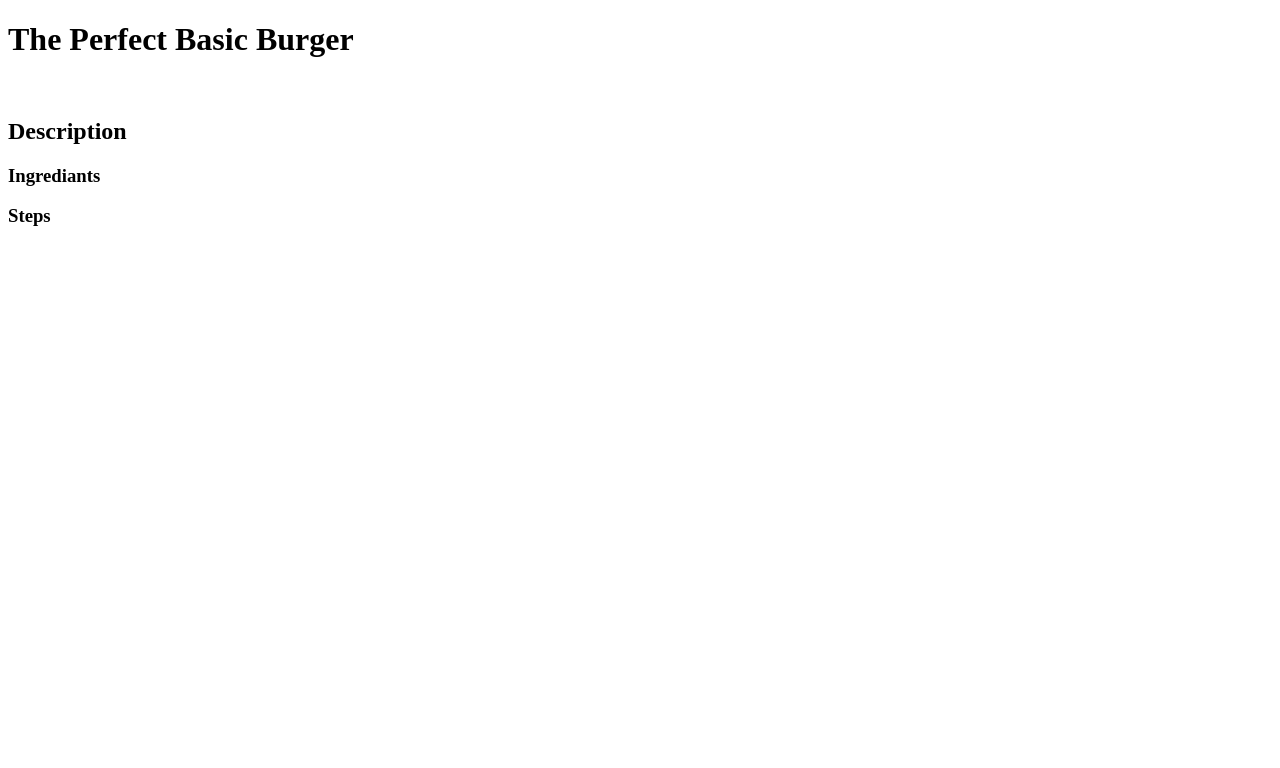
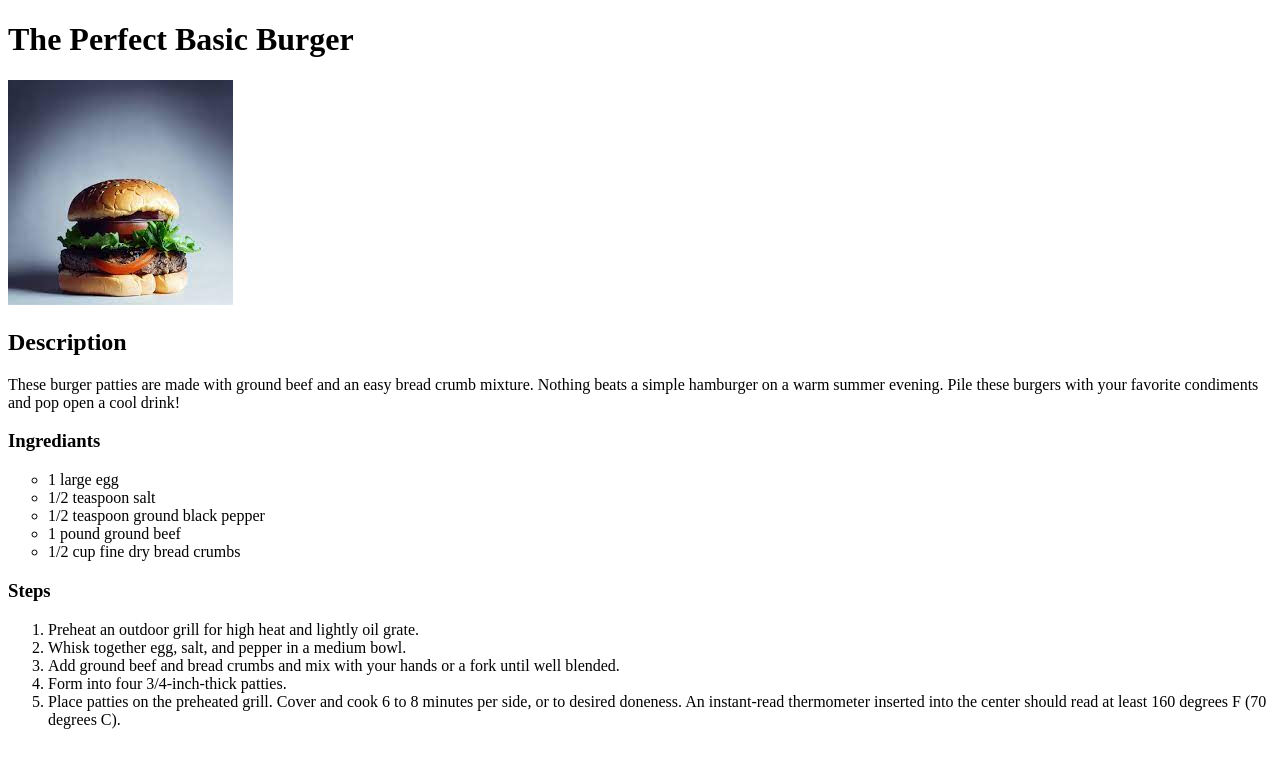
Before and after one commit to bisuketto0/odin-recipes, a plain HTML site: page recipes/the-perfect-basic-burger.html in a window 1280 px wide. Drawn offline with Linux system fonts and the light colour scheme.

Commit message:
Add burger recipe details
Added the image, description, ingrediants and steps for preparation

```diff
--- a/recipes/the-perfect-basic-burger.html
+++ b/recipes/the-perfect-basic-burger.html
@@ -10,16 +10,27 @@
 
 <body>
     <h1>The Perfect Basic Burger</h1>
-    <img src="" alt="">
+    <img src="../img/burger.jpeg" alt="basic burger with a faded gray background">
+
     <h2>Description</h2>
-    <p></p>
+    <p>These burger patties are made with ground beef and an easy bread crumb mixture. Nothing beats a simple hamburger on a warm summer evening. Pile these burgers with your favorite condiments and pop open a cool drink!</p>
+
     <h3>Ingrediants</h3>
     <ul type="circle">
+        <li>1 large egg</li>
+        <li>1/2 teaspoon salt</li>
+        <li>1/2 teaspoon ground black pepper</li>
+        <li>1 pound ground beef</li>
+        <li>1/2 cup fine dry bread crumbs</li>
+    </ul>
 
-    </ul>
     <h3>Steps</h3>
     <ol>
-
+        <li>Preheat an outdoor grill for high heat and lightly oil grate.</li>
+        <li>Whisk together egg, salt, and pepper in a medium bowl.</li>
+        <li>Add ground beef and bread crumbs and mix with your hands or a fork until well blended.</li>
+        <li>Form into four 3/4-inch-thick patties.</li>
+        <li>Place patties on the preheated grill. Cover and cook 6 to 8 minutes per side, or to desired doneness. An instant-read thermometer inserted into the center should read at least 160 degrees F (70 degrees C).</li>
     </ol>
 </body>
 
```
